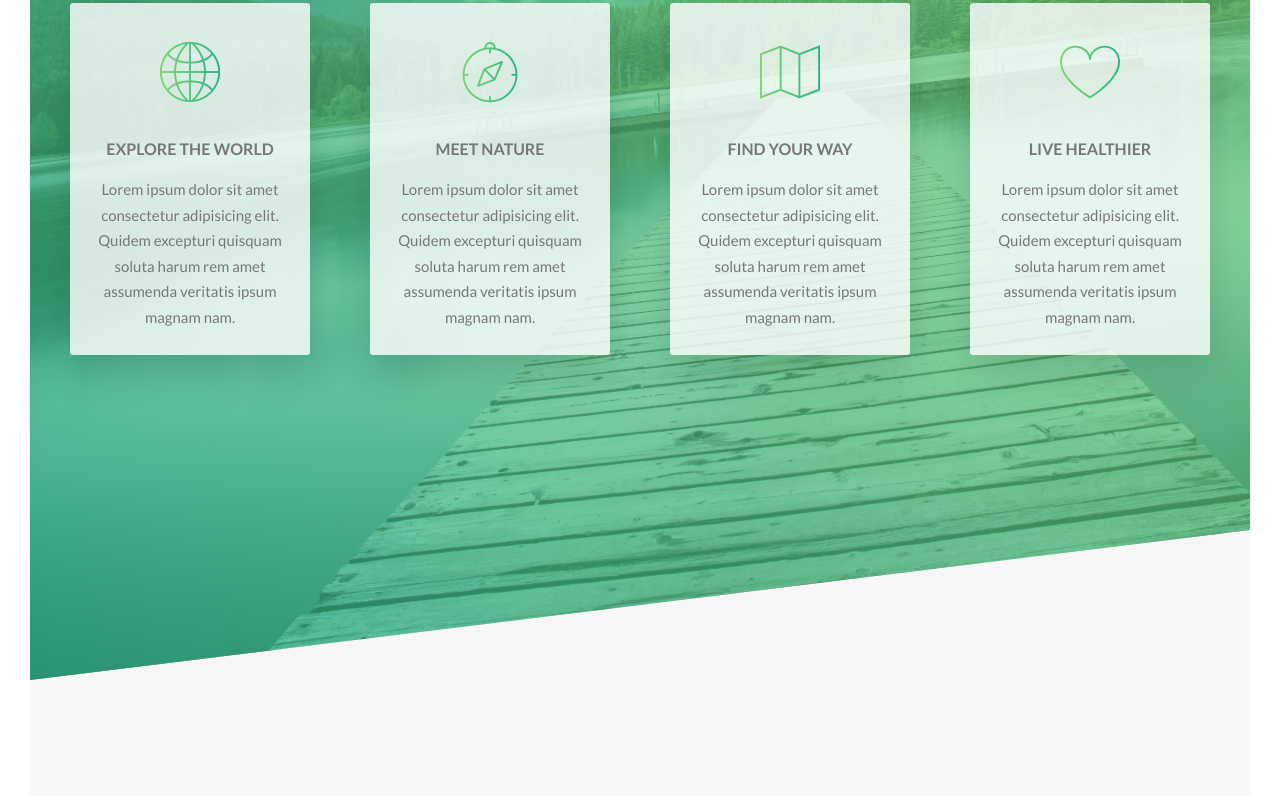
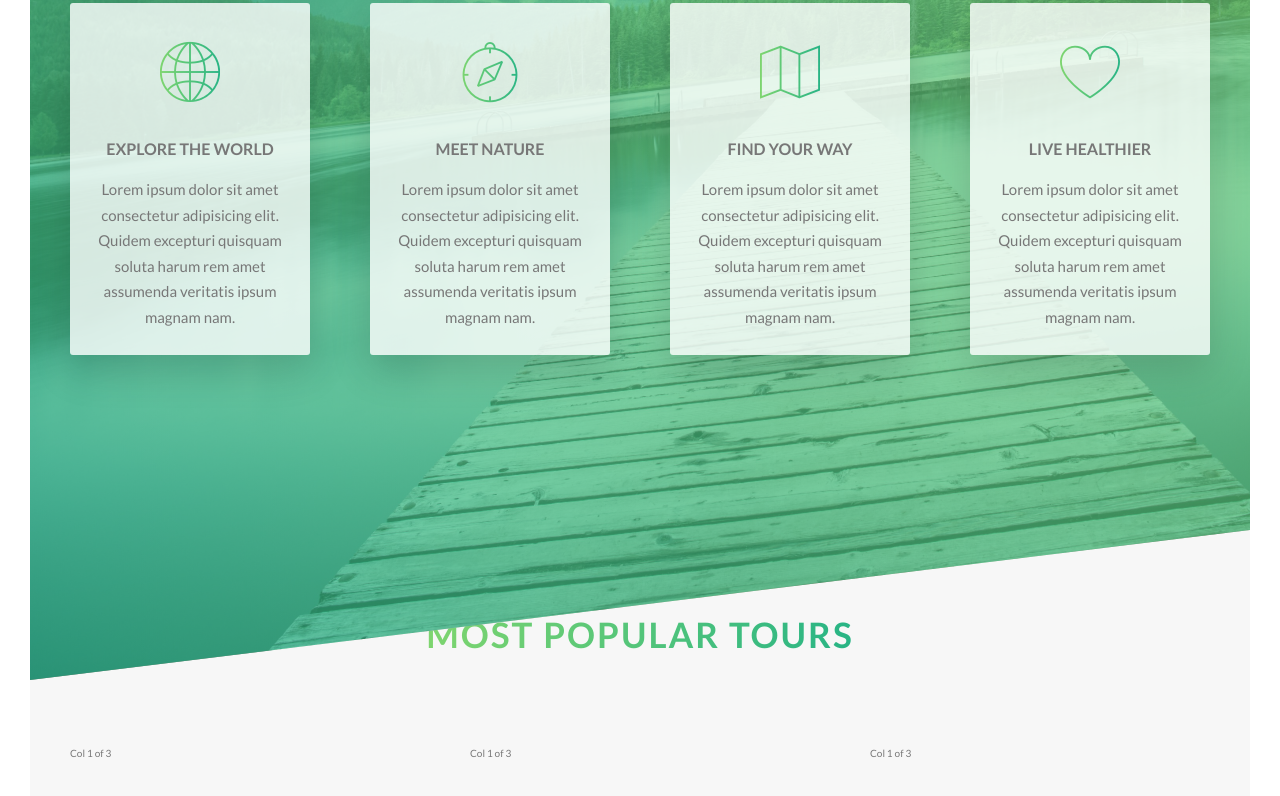
Before and after one commit to RachelNapier/natours, a website: page index.html in a window 1280 px wide. Shown: the part 1641-2437 px from the top of the page. Drawn offline with Linux system fonts and the light colour scheme.

Commit message:
Added an additional section containing a row of three columns, placeholders for info cards.

```diff
--- a/index.html
+++ b/index.html
@@ -116,6 +116,25 @@
           </div>
         </div>
       </section>
+
+      <section class="section-tours">
+        <div class="u-center-text u-margin-bottom-big">
+          <h2 class="heading-secondary">
+            Most popular tours
+          </h2>
+        </div>
+        <div class="row">
+          <div class="col-1-of-3">
+            Col 1 of 3
+          </div>
+          <div class="col-1-of-3">
+            Col 1 of 3
+          </div>
+          <div class="col-1-of-3">
+            Col 1 of 3
+          </div>
+        </div>
+      </section>
   </main>
   <!------- GRID -------
     <section class="grid-test">
@@ -185,7 +204,5 @@
         </div>
       </div>
       ------- END ------->
-  </>
 </body>
-
 </html>
```
